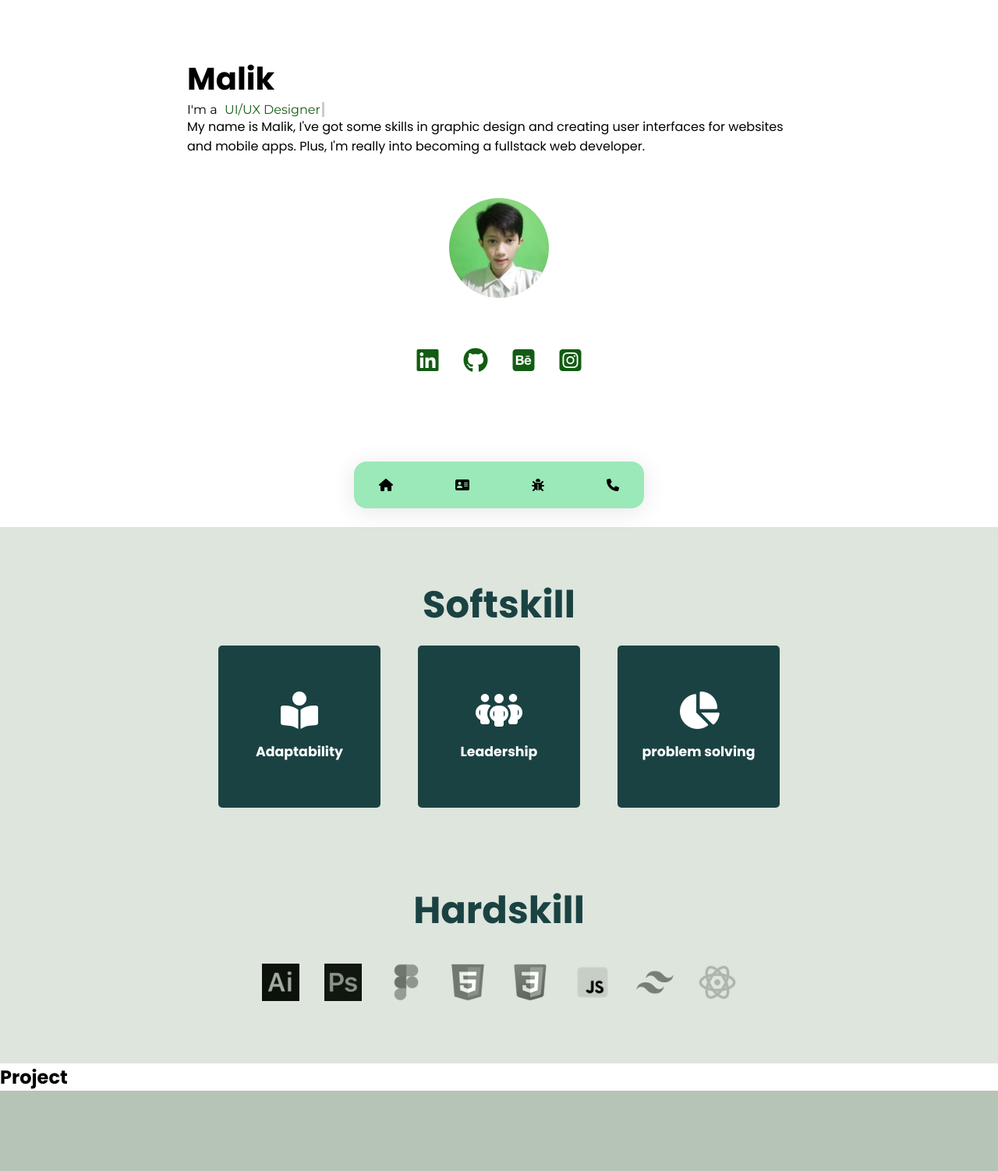
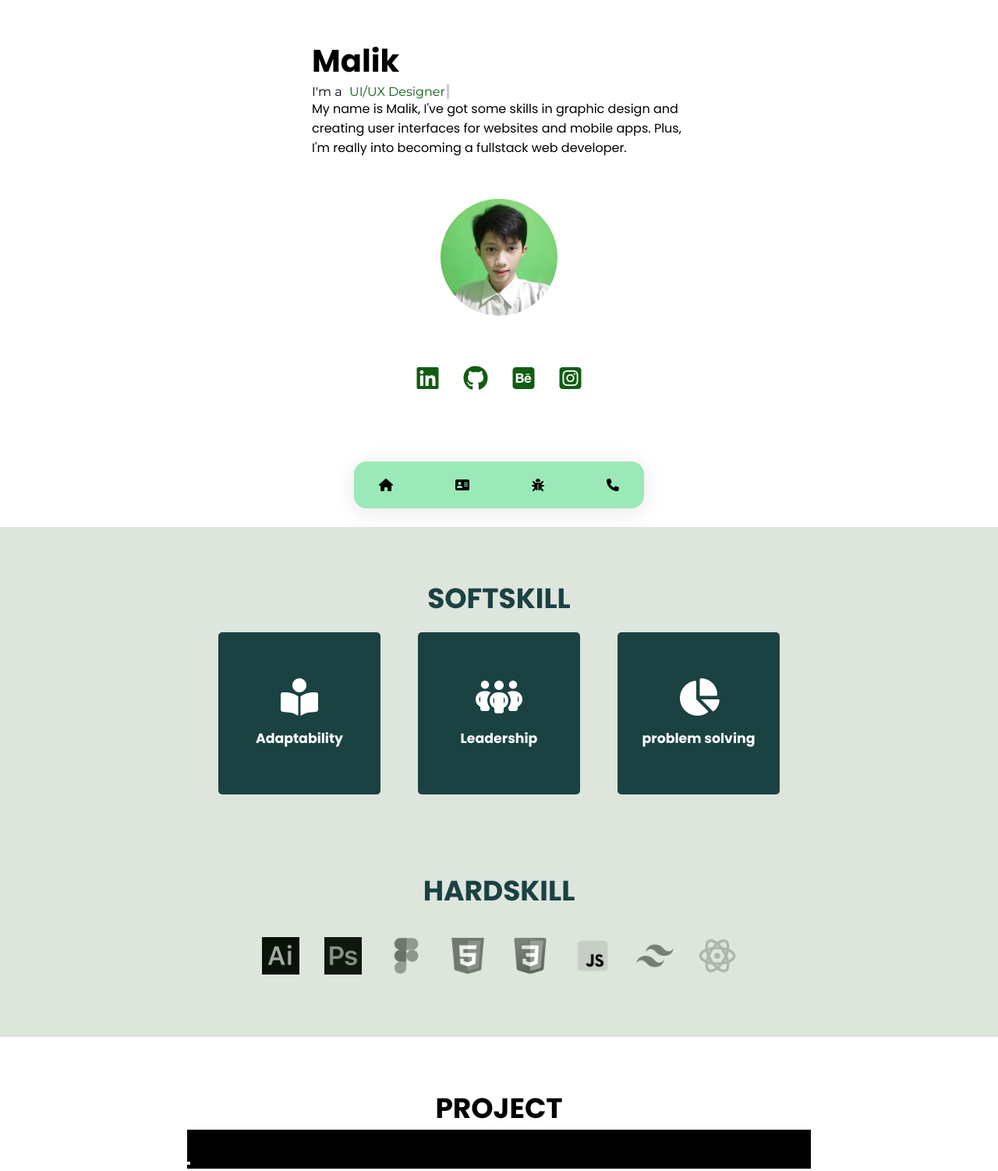
Before and after one commit to Malixl/porto, a plain HTML site: page index.html in a window 1280 px wide. Shown: the part 124-1626 px from the top of the page at 78% size. Drawn offline with Linux system fonts and the light colour scheme.

Commit message:
fix responsive again 😣

```diff
--- a/css/desk.css
+++ b/css/desk.css
@@ -62,8 +62,8 @@ a {
 }
 
 .img-wrapper > img {
-  width: 128px;
-  height: 128px;
+  width: 150px;
+  height: 150px;
   object-fit: cover;
   border-radius: 50%;
 }
@@ -73,8 +73,30 @@ a {
 }
 
 .project {
-  height: 100%;
+  height: 100vh;
 }
+
+.project > section {
+  padding: 4rem 15rem;
+}
+
+.project-wrapper {
+  display: flex;
+  justify-content: center;
+  flex-direction: column;
+}
+
+.project-heading {
+  font-weight: bold;
+  font-size: 24px;
+  display: flex;
+  justify-content: center;
+}
+
+.card-project {
+  background-color: black;
+}
+
 .contact {
   height: 100vh;
 }
@@ -83,7 +105,7 @@ a {
   height: 100%;
   display: flex;
   align-items: center;
-  padding: 0 15rem;
+  padding: 0 35rem;
 }
 
 .hero-wrapper {
@@ -98,7 +120,7 @@ a {
 }
 
 .text-hero {
-  margin-right: 28rem;
+  margin-right: 10rem;
 }
 
 .container {
@@ -117,7 +139,7 @@ a {
 
 .about > section {
   height: 100%;
-  padding: 0 13rem;
+  padding: 0 15rem;
 }
 
 .sf-heading {
@@ -125,7 +147,7 @@ a {
   justify-content: center;
   color: #1b4242;
   padding-top: 4rem;
-  font-size: 2rem;
+  font-size: 24px;
 }
 
 .card-wrapper {
@@ -175,7 +197,7 @@ a {
   justify-content: center;
   color: #1b4242;
   padding-top: 6rem;
-  font-size: 2rem;
+  font-size: 24px;
 }
 
 .hs-icon {
@@ -195,8 +217,6 @@ a {
   border-radius: 8px;
 }
 
-#project {
-}
 #contact {
   background-color: #b6c4b6;
 }
--- a/css/responsive.css
+++ b/css/responsive.css
@@ -1,3 +1,20 @@
+@media (max-width: 1550px) {
+  .sosmed-wrapper {
+    padding-top: 4rem;
+  }
+
+  .hero > section {
+    height: 100%;
+    display: flex;
+    align-items: center;
+    padding: 0 25rem;
+  }
+
+  .text-hero {
+    margin-right: 8rem;
+  }
+}
+
 @media (max-width: 1280px) {
   .text-hero {
     margin-bottom: 40pt;
@@ -34,6 +51,11 @@
     padding-bottom: 2rem;
   }
 
+  .img-wrapper > img {
+    width: 128px;
+    height: 128px;
+  }
+
   .text-hero {
     margin-bottom: 40pt;
     margin-right: 0;
--- a/index.html
+++ b/index.html
@@ -10,6 +10,7 @@
     />
     <link rel="stylesheet" href="css/desk.css" />
     <link rel="stylesheet" href="css/responsive.css" />
+    <link rel="icon" href="./img/lix-logo.png" />
   </head>
   <body>
     <div class="nav-wrapper">
@@ -101,7 +102,7 @@
           <div class="about-wrapper">
             <div class="soft-skill">
               <div class="sf-heading">
-                <h2>Softskill</h2>
+                <h2>SOFTSKILL</h2>
               </div>
               <div class="card-wrapper">
                 <div class="card-skill">
@@ -120,10 +121,10 @@
             </div>
             <div class="hard-skill">
               <div class="hs-heading">
-                <h2>Hardskill</h2>
+                <h2>HARDSKILL</h2>
               </div>
               <div class="hs-icon">
-                  <img src="./img/ai.png" alt="adobe illustrator" />
+                <img src="./img/ai.png" alt="" />
                 <img src="./img/ps.png" alt="" />
                 <img src="./img/fg.png" alt="" />
                 <img src="./img/html.png" alt="" />
@@ -134,22 +135,47 @@
               </div>
             </div>
           </div>
-          </div>
         </section>
       </div>
       <div class="project" id="project">
         <section>
           <div class="project-wrapper">
-            <h1>Project</h1>
-            <div class="card-project"></div>
+            <div class="project-heading">
+              <h1>PROJECT</h1>
+            </div>
+            <div class="card-project">
+              <div class="heading-card">
+                <img src="" alt="" />
+              </div>
+              <div class="content-card">
+                <h3></h3>
+                <p></p>
+              </div>
+              <div class="button">
+                <button></button>
+              </div>
+            </div>
+            <div class="see-all">
+              <!-- <a href="">see all</a> -->
+            </div>
           </div>
         </section>
       </div>
       <div class="contact" id="contact">
-        <section></section>
+        <section>
+          <div class="contact-wrapper">
+            <div class="contact-heading">
+              <h3></h3>
+              <p></p>
+            </div>
+          </div>
+          <div class="form-wrapper">
+            <form action=""></form>
+            <button></button>
+          </div>
+        </section>
       </div>
     </main>
-    <footer></footer>
   </body>
   <script src="/js/index.js"></script>
 </html>
```
Also changed, not shown: img/lix-logo.png (added). Lines whose indentation alone changed are shown as unchanged.
